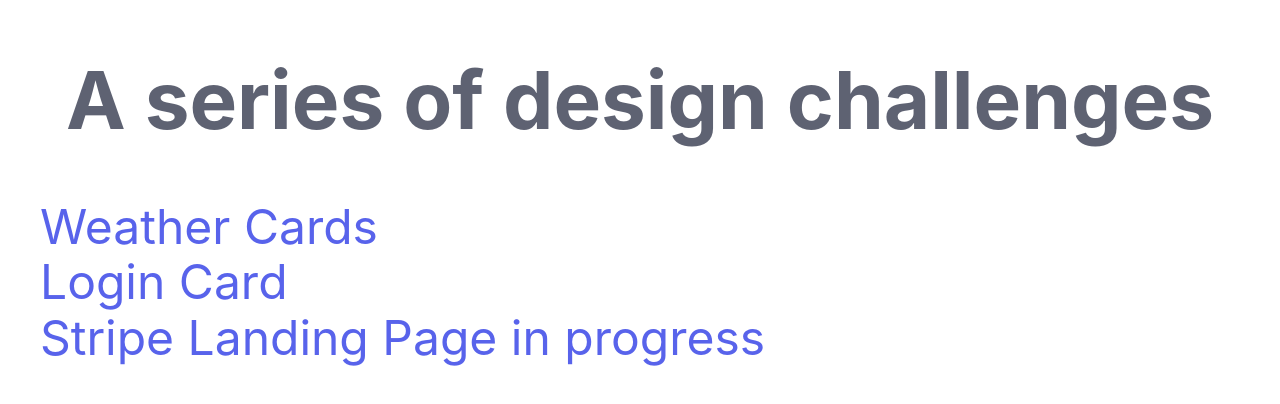
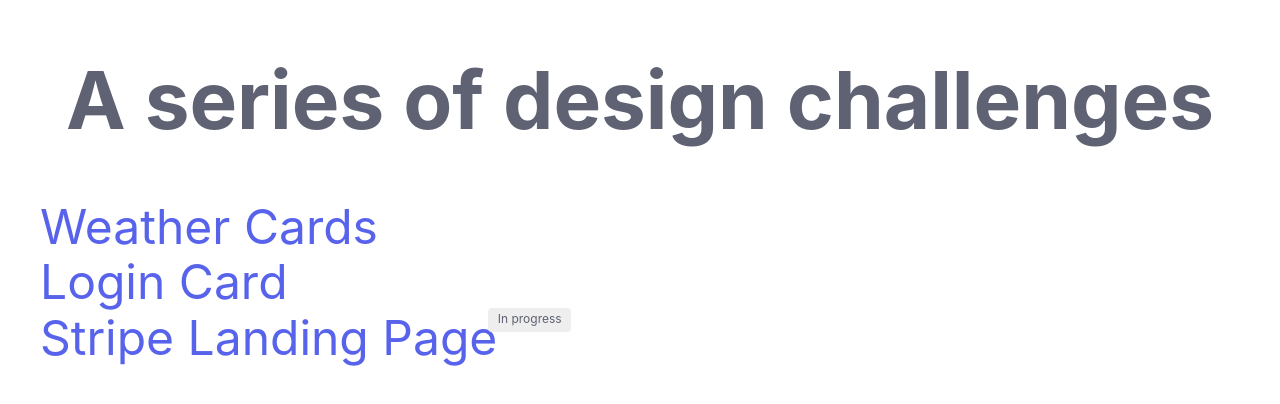
Before and after one commit to travispamaral/Ui-Challenges, a plain HTML site: page index.html in a window 1280 px wide. Drawn offline with nearby package versions, Linux system fonts and the light colour scheme.

Commit message:
add badge styles

```diff
--- a/index.html
+++ b/index.html
@@ -43,6 +43,19 @@
       opacity: 1;
       transform: translateX(0);
     }
+    .badge {
+      background: #eee;
+      position: absolute;
+      top: 0;
+      left: 98%;
+      min-width: 75px;
+      height: 1rem;
+      font-size: .75rem;
+      padding: .25rem;
+      border-radius: 4px;
+      color: var(--text);
+      text-align: center;
+    }
   </style>
 </head>
 <body>
@@ -51,7 +64,7 @@
     <ul>
       <li><a href="weather-cards/index.html">Weather Cards</a></li>
       <li><a href="Login-card/index.html">Login Card</a></li>
-      <li><a href="stripe-landing-page/index.html">Stripe Landing Page <span class="badge">in progress</span></a></li>
+      <li><a href="stripe-landing-page/index.html">Stripe Landing Page <span class="badge">In progress</span></a></li>
     </ul>
   </main>
 </body>
```
